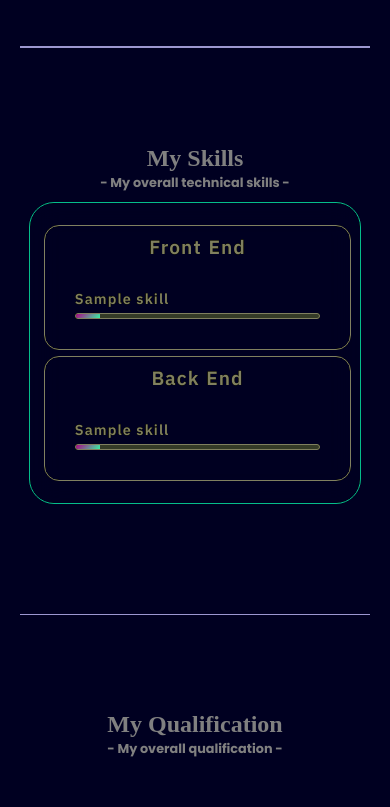
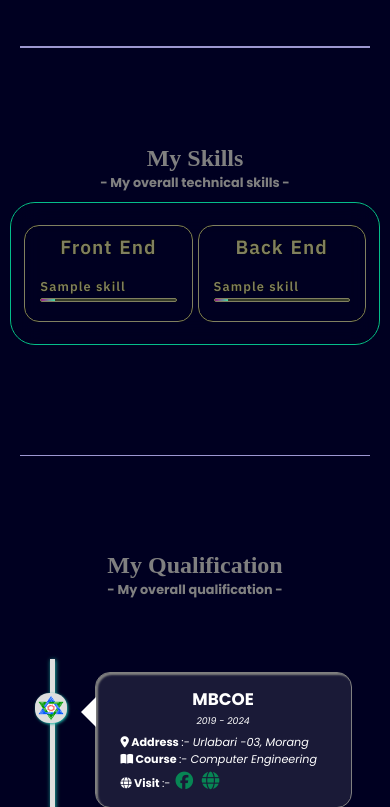
Before and after one commit to Sujan-Rai-426/Profile_Website, a Django app: page / in a window 390 px wide. Shown: the part 1530-2337 px from the top of the page. Run offline with Django 5.2, Linux system fonts and the light colour scheme; tables that the repository leaves empty hold one stand-in row (values such as "Sample post"); some libraries are stand-ins or nearby versions; some web fonts are replaced.

Commit message:
Full and Final mobile and tab skill section css edit

```diff
--- a/static/css/mobile.css
+++ b/static/css/mobile.css
@@ -27,7 +27,7 @@
         margin-top: 3px;
     }
     .text-Secondary-heading{
-        font-size: .9rem;
+        font-size: .8rem;
         letter-spacing: 1.1px;
         color: gray;
     }
@@ -236,14 +236,26 @@
         padding: 39px 0 0 0;
     }
     .skill-section{
-    width: 85%;
+        width: 95%;
         padding: 0 1px;
+    }
+    .skill-section .skill-level li {
+        list-style: none;
+        margin: 19px 15px;
+        font-weight: 100;
+    }
+    .bar {
+        height: 4px;
+        margin-top: 3.3px;
+    }
+    .bar-fill {
+        height: 3.5px;
     }
     .skill-level {
         text-align: left;
         padding: 1px 10px;
         margin: 0;
-    flex-direction: column;
+        flex-direction: row;
     }
     .Front-End-Skill, .Back-End-Skill{
         margin: 3px 2.5px 3px 2.5px;
--- a/static/css/tab.css
+++ b/static/css/tab.css
@@ -25,7 +25,7 @@
         margin-top: 3px;
     }
     .text-Secondary-heading{
-        font-size: .1rem;
+        font-size: .95rem;
         margin-top: 3px;
     }
 
@@ -189,8 +189,8 @@
         border-radius: 12px;
     }
     .education_container img{
-        right: 20.3%;
-        width: 27px;
+        right: 16.9%;
+        width: 30px;
     }
     .right-container{
         left: 51%;
```
Also changed, not shown: 2 other files. Lines whose indentation alone changed are shown as unchanged.
